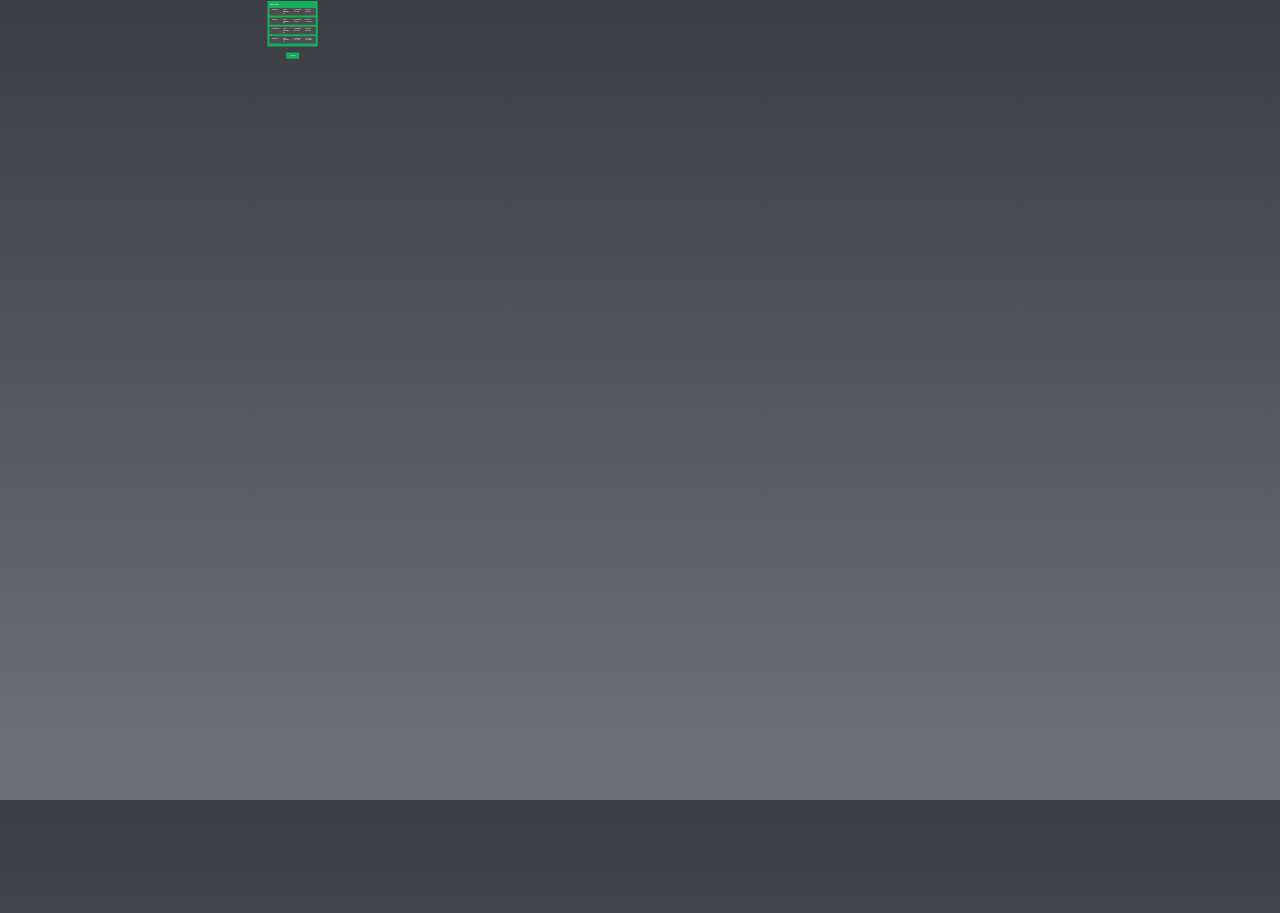
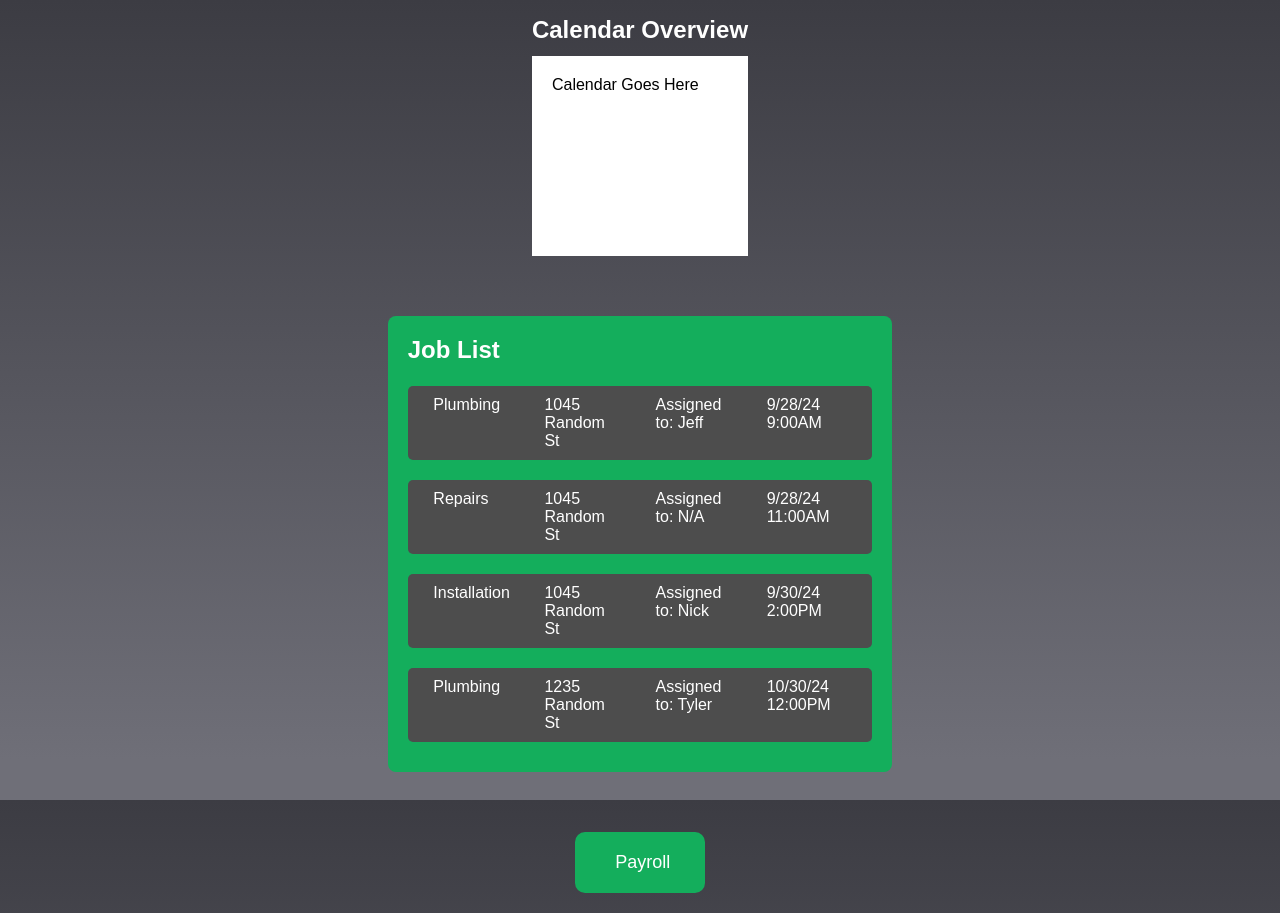
Before and after one commit to bardiaMehrzad/ServiceSync, a React (Create React App) app in the folder my-app/: page /AdminHome in a window 1280 px wide. Built offline with nearby package versions, Linux system fonts and the light colour scheme.

Commit message:
fix css sizing issue

```diff
--- a/my-app/src/pages/CSS/CompanyCreation.css
+++ b/my-app/src/pages/CSS/CompanyCreation.css
@@ -150,8 +150,3 @@
   .form-group {
     margin-top: 20px;
   }
-
-   .page-content {
-    transform: scale(0.1);
-    transform-origin: top left;
-  }
```
